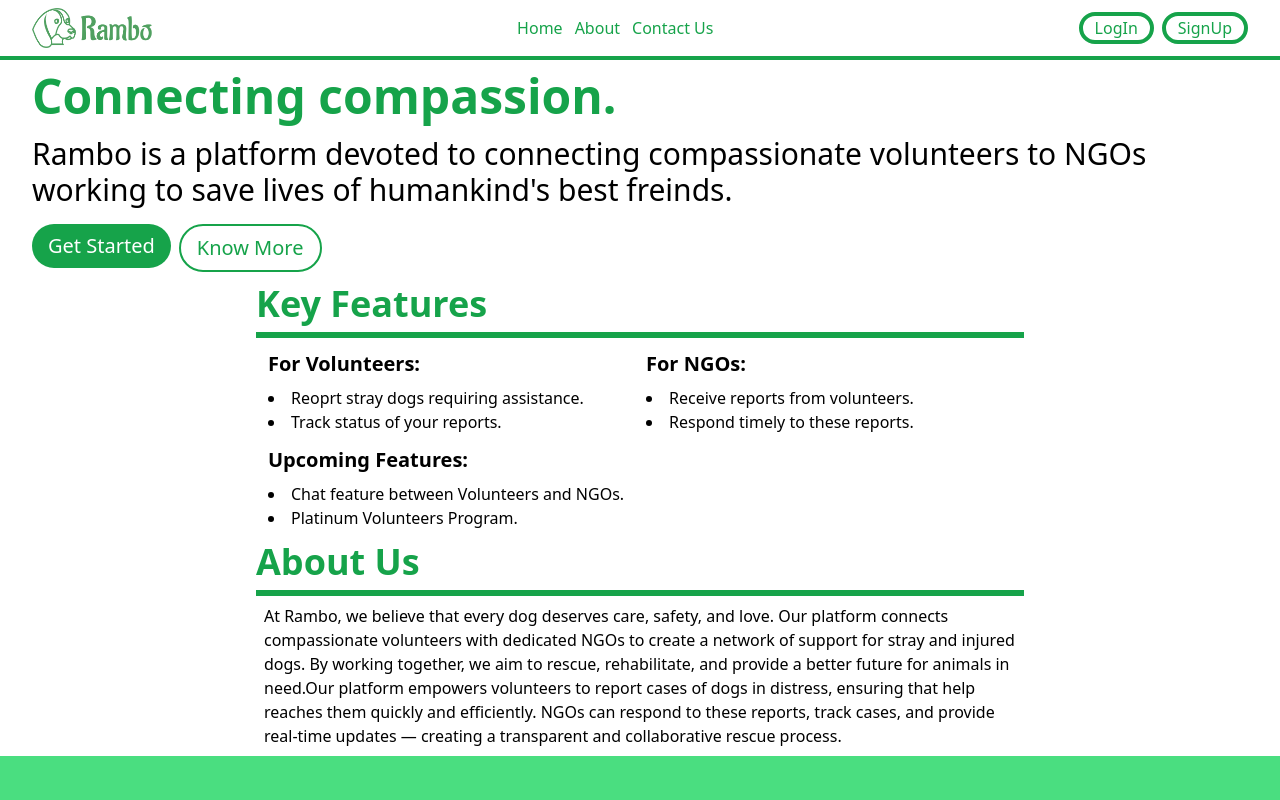
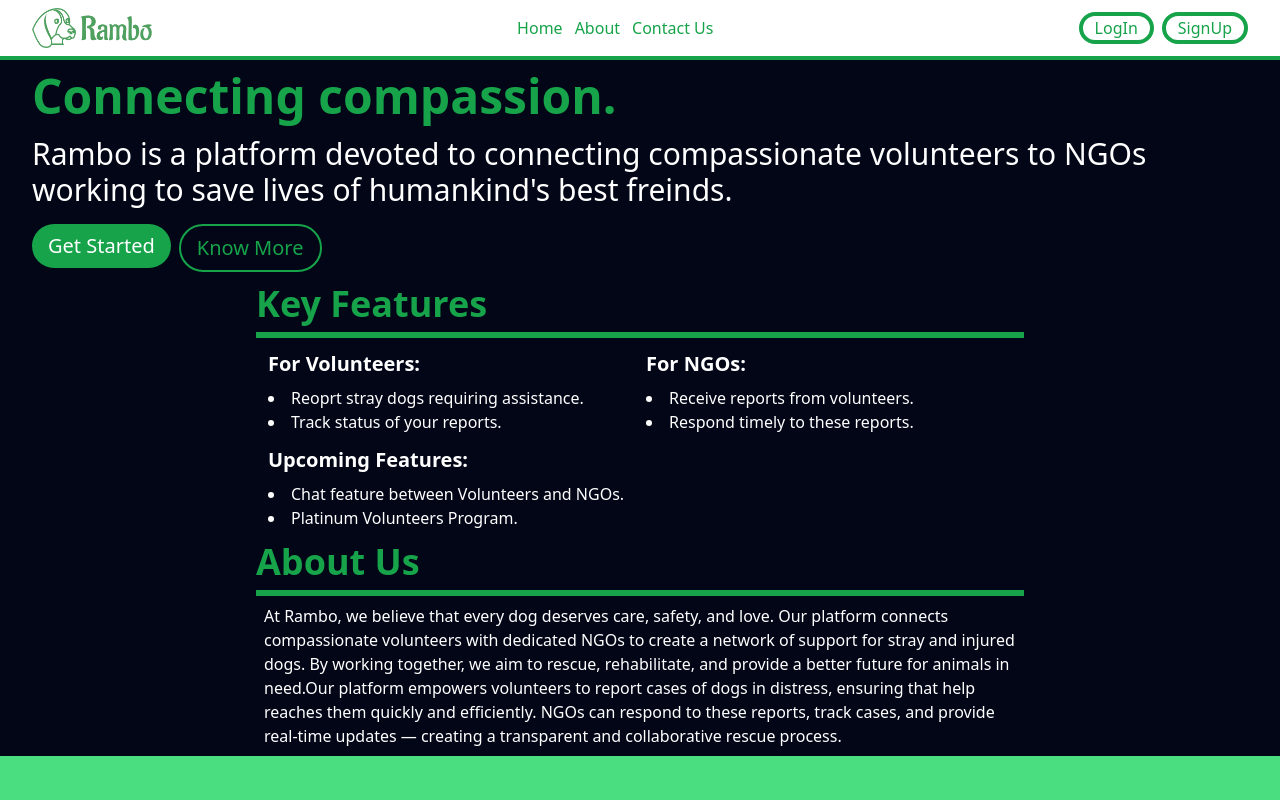
Before and after one commit to yuvrajdev2028/rambo, a React (Create React App) app in the folder frontend/: page / in a window 1280 px wide. Shown: the top 800 px of the page. Built offline with nearby package versions, Linux system fonts and the light colour scheme; no server answers.

Commit message:
fixed App

```diff
--- a/frontend/src/App.js
+++ b/frontend/src/App.js
@@ -18,8 +18,8 @@
   const { user } = useContext(AuthContext);
 
   return (
-    <div className="App">
-      <div className='h-screen flex flex-col'>
+    <div className="App bg-slate-950 text-white">
+      <div className='min-h-screen flex flex-col'>
       <Navbar/>
       <Routes>
         <Route path='/' element={<Home/>} />
```
